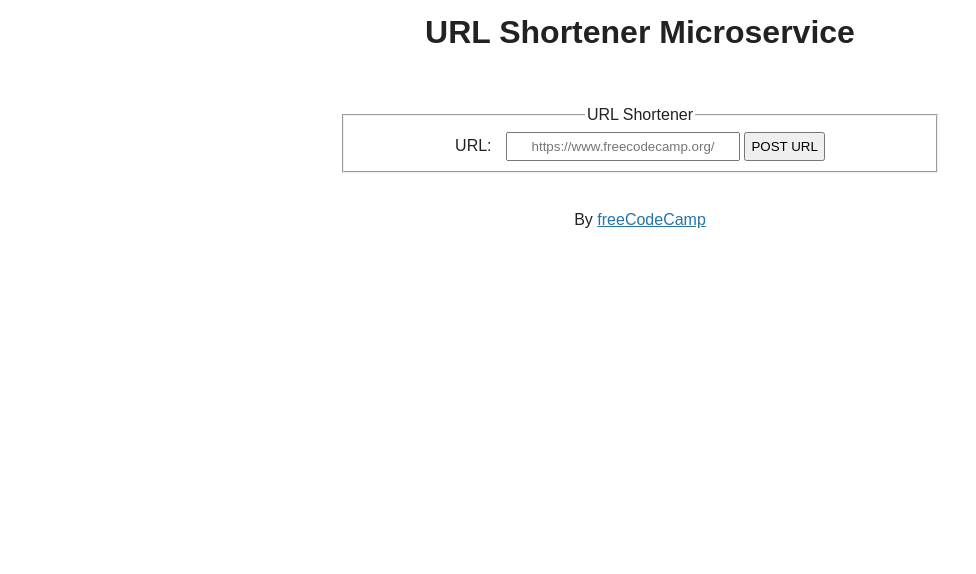
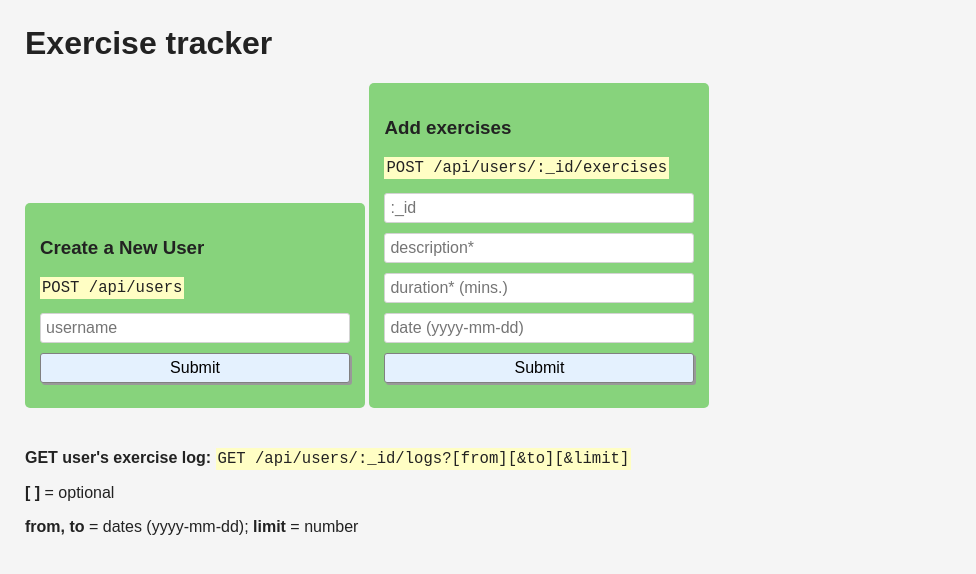
Before and after one commit to MikhailKolomoitsev/freeCodeCampNodejs, a website: page views/index.html in a window 1280 px wide. Shown: the whole page, without its empty margins (0-976 px from the left). Drawn offline with Linux system fonts and the light colour scheme; files that its build step writes are made by us from their sources.

Commit message:
initial commit

```diff
--- a/public/style.css
+++ b/public/style.css
@@ -1,46 +1,59 @@
-body {
-  font-family: Arial, sans-serif;
-  font-size: 16px;
-  color: #222;
-  background-color: #fff;
-  text-align: center;
-  line-height: 1.4em;
+* {
+  box-sizing: border-box;
 }
 
-main {
-  padding: 0;
-  margin-top: 40px;
+body {
+  font-family:sans-serif;
+  margin: 25px;
+  color: #222;
+  background-color: #f5f5f5;
 }
 
-h3 {
-  margin-top: 30px;
+h1 {
+  font-weight: bold;
+
 }
 
-
-
-.user-stories li {
-  margin-bottom: 1em;
-}
-
-a {
-  color: #2574a9;
+p {
+  max-width: 900px;
 }
 
 form {
-  margin: 10px auto;
-  padding: 20px;
-  max-width: 600px;
-}
-
-label {
-  margin-right: 10px;
+  margin-bottom: 25px;
+  padding: 15px;
+  background-color: #87D37C;
+  display: inline-block;
+  width: 100%;
+  max-width: 340px;
+  border-radius: 5px;
 }
 
 input {
+  display: block;
+  margin-bottom: 10px;
   padding: 5px;
+  width: 100%;
+  border: 1px solid lightgrey;
+  border-radius: 3px;
+  font-size: 16px;
 }
 
-input[type='text'] {
-  width: 220px;
-  text-align: center;
+input[type=submit] {
+  font-size: 16px;
+  border-radius: 3px;
+  background-color: #E4F1FE;
+  border: 1px solid grey;
+  box-shadow: 2px 2px #999;
+  cursor: pointer;
 }
+
+input[type=submit]:hover {
+  background-color: #FFFEC4;
+}
+
+code {
+  font-family: monospace;
+  font-size: 1.2em;
+  background-color: #FFFEC4;
+  padding: 2px;
+}
--- a/views/index.html
+++ b/views/index.html
@@ -1,32 +1,46 @@
 <!DOCTYPE html>
-
 <html>
   <head>
-    <title>URL Shortener Microservice | freeCodeCamp.org</title>
-    <link
-      rel="icon"
-      type="image/png"
-      href="https://cdn.freecodecamp.org/universal/favicons/favicon-16x16.png"
-    />
-    <link href="/public/style.css" rel="stylesheet" type="text/css" />
+    <title>Exercise Tracker | freeCodeCamp</title>
+    <link rel="shortcut icon" href="https://cdn.freecodecamp.org/universal/favicons/favicon.ico"  type="image/x-icon" />
+    <link href="https://fonts.googleapis.com/css?family=Roboto" rel="stylesheet" type="text/css" />
+    <link href="style.css" rel="stylesheet" type="text/css" />
   </head>
 
   <body>
-    <h1>URL Shortener Microservice</h1>
-    <main>
-      <section>
-        <form action="api/shorturl" method="POST">
-          <fieldset>
-            <legend>URL Shortener</legend>
-            <label for="url_input">URL:</label>
-            <input id="url_input" type="text" name="url" placeholder="https://www.freecodecamp.org/" />
-            <input type="submit" value="POST URL" />
-          </fieldset>
-        </form>
-      </section>
-    </main>
-    <footer>
-      <p>By <a href="https://www.freecodecamp.org/">freeCodeCamp</a></p>
-    </footer>
+    <div class="container">
+      <h1>Exercise tracker</h1>
+      <form action="/api/users" method="post">
+        <h3>Create a New User</h3>
+        <p><code>POST /api/users</code></p>
+        <input id="uname" type="text" name="username" placeholder="username" />
+        <input type="submit" value="Submit" />
+      </form>
+      <form id="exercise-form" method="post">
+        <h3>Add exercises</h3>
+        <p><code>POST /api/users/:_id/exercises</code></p>
+        <input id="uid" type="text" name=":_id" placeholder=":_id" />
+        <input id="desc" type="text" name="description" placeholder="description*" />
+        <input id="dur" type="text" name="duration" placeholder="duration* (mins.)" />
+        <input id="date" type="text" name="date" placeholder="date (yyyy-mm-dd)" />
+        <input type="submit" value="Submit" />
+      </form>
+      <p>
+        <strong>GET user's exercise log: </strong>
+        <code>GET /api/users/:_id/logs?[from][&amp;to][&amp;limit]</code>
+      </p>
+      <p><strong>[ ]</strong> = optional</p>
+      <p><strong>from, to</strong> = dates (yyyy-mm-dd); <strong>limit</strong> = number</p>
+    </div>
+    <script>
+      const exerciseForm = document.getElementById("exercise-form");
+
+      exerciseForm.addEventListener("submit", () => {
+        const userId = document.getElementById("uid").value;
+        exerciseForm.action = `/api/users/${userId}/exercises`;
+
+        exerciseForm.submit();
+      });
+    </script>
   </body>
 </html>
```
Also changed, not shown: package.json (+12 -10 lines), server.js (+11 -79 lines), README.md, 4 other files.
